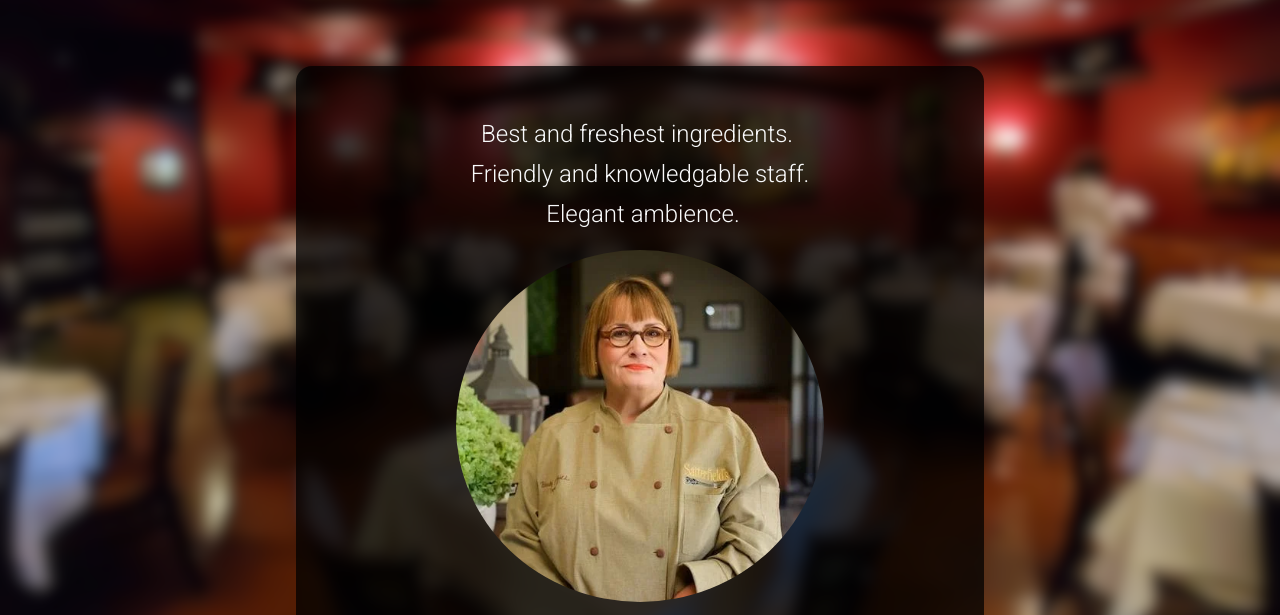
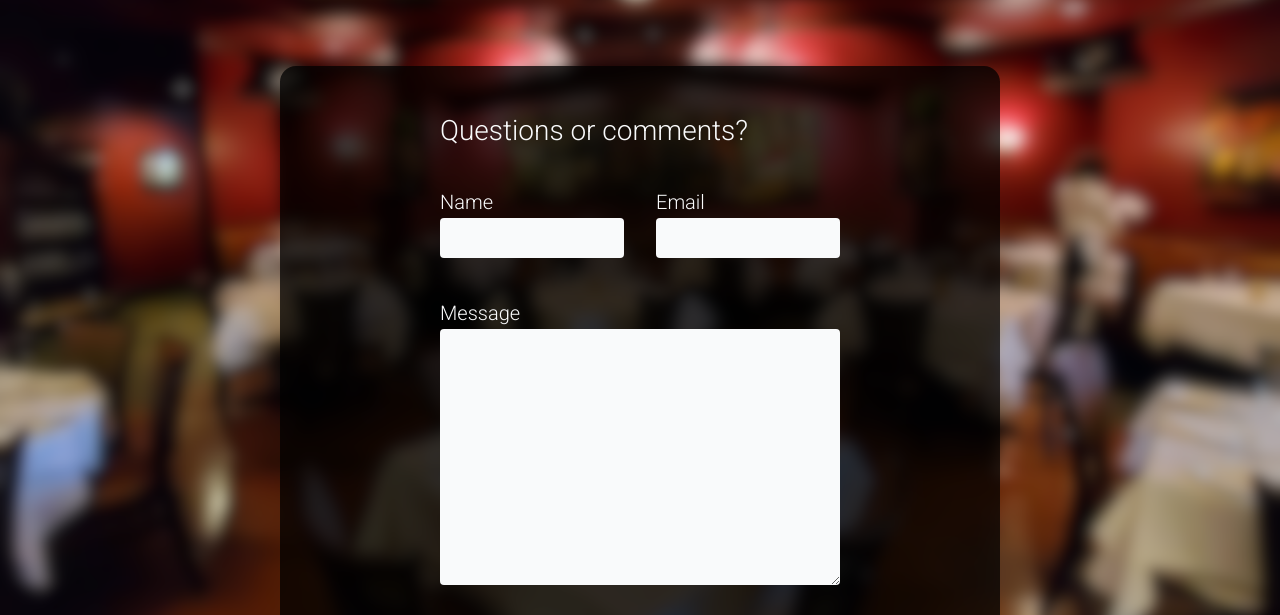
Before and after one commit to obiwanskywalkr/odin-restaurant-page, a website built with webpack: page src/index.html in a window 1280 px wide. Both pictures are taken after a click on the element "Contact". Shown: the part 174-789 px from the top of the page. Built offline with nearby package versions, Linux system fonts and the light colour scheme; a web font is replaced by a local one.

Commit message:
Setup and style module for contact tab

```diff
--- a/src/contact.js
+++ b/src/contact.js
@@ -0,0 +1,75 @@
+import './style.css';
+
+function createContact() {
+    const contact = document.createElement('div');
+    contact.setAttribute('id', 'contact');
+
+    const form = document.createElement('form');
+    form.setAttribute('method', 'post');
+
+    const legend = document.createElement('legend');
+    legend.textContent = "Questions or comments?";
+
+    const nameDiv = document.createElement('div');
+
+    const nameLabel = document.createElement('label');
+    nameLabel.setAttribute('for', 'name');
+    nameLabel.textContent = "Name";
+
+    const nameInput = document.createElement('input');
+    nameInput.setAttribute('type', 'text');
+    nameInput.setAttribute('name', 'name');
+    nameInput.setAttribute('id', 'name');
+
+    nameDiv.appendChild(nameLabel);
+    nameDiv.appendChild(nameInput);
+
+    const emailDiv = document.createElement('div');
+
+    const emailLabel = document.createElement('label');
+    emailLabel.setAttribute('for', 'email');
+    emailLabel.textContent = "Email";
+
+    const emailInput = document.createElement('input');
+    emailInput.setAttribute('type', 'email');
+    emailInput.setAttribute('name', 'email');
+    emailInput.setAttribute('id', 'email');
+
+    emailDiv.appendChild(emailLabel);
+    emailDiv.appendChild(emailInput);
+
+    const messageDiv = document.createElement('div');
+
+    const messageLabel = document.createElement('label');
+    messageLabel.setAttribute('for', 'message');
+    messageLabel.textContent = "Message";
+
+    const messageInput = document.createElement('textarea');
+    messageInput.setAttribute('name', 'message');
+    messageInput.setAttribute('id', 'message');
+
+    messageDiv.appendChild(messageLabel);
+    messageDiv.appendChild(messageInput);
+
+    const submit = document.createElement('button');
+    submit.setAttribute('type', 'submit');
+    submit.setAttribute('id', 'submit');
+    submit.textContent = 'Submit';
+
+    form.appendChild(legend);
+    form.appendChild(nameDiv);
+    form.appendChild(emailDiv);
+    form.appendChild(messageDiv);
+    form.appendChild(submit);
+    contact.appendChild(form);
+
+    return contact;
+}
+
+function renderContact() {
+    const main = document.getElementById('main');
+    main.innerHTML = "";
+    main.appendChild(createContact());
+}
+
+export default renderContact;
--- a/src/home.js
+++ b/src/home.js
@@ -1,4 +1,5 @@
 import chef from './images/chef.png';
+import './style.css';
 
 function createHome() {
     const home = document.createElement('div');
--- a/src/index.js
+++ b/src/index.js
@@ -1,7 +1,7 @@
 import renderSite from './site.js';
 import renderHome from './home.js';
-import renderMenu from './menu.js'
-import renderContact from './contact.js'
+import renderMenu from './menu.js';
+import renderContact from './contact.js';
 
 renderSite();
 
--- a/src/menu.js
+++ b/src/menu.js
@@ -1,4 +1,5 @@
 import currentMenu from './images/menu.png';
+import './style.css';
 
 function createMenu() {
     const menu = document.createElement('div');
--- a/src/style.css
+++ b/src/style.css
@@ -22,8 +22,8 @@ body {
 #header {
     height: 10rem;
     width: 100%;
+    background-color: var(--primary-dark);
     color: var(--primary-light);
-    background-color: var(--primary-dark);
     display: flex;
     justify-content: center;
 }
@@ -94,6 +94,58 @@ body {
     width: 35rem;
     height: 50rem;
 }
+#contact > form {
+    font-size: 1.25rem;
+    font-weight: 300;
+    display: grid;
+    grid-template-columns: 1fr 1fr;
+    grid-template-rows: 0.5fr 1fr 4fr 0.5fr;
+    column-gap: 2rem;
+    row-gap: 2.5rem;
+}
+form > legend {
+    font-size: 1.75rem;
+    grid-column: 1 / 3;
+}
+form > div {
+    display: flex;
+    flex-direction: column;
+    gap: 0.25rem;
+}
+#name,
+#email {
+    height: 1.5rem;
+    padding: .5rem;
+    background-color: var(--primary-light);
+    border: none;
+    border-radius: 0.25rem;
+    font-family: 'Roboto', sans-serif;
+}
+form > div:nth-child(4) {
+    width: 25rem;
+    grid-column: 1 / 3;
+}
+#message {
+    height: 15rem;
+    padding: .5rem;
+    background-color: var(--primary-light);
+    border: none;
+    border-radius: 0.25rem;
+    font-family: 'Roboto', sans-serif;
+    font-size: 1rem;
+}
+#submit {
+    cursor: pointer;
+    width: 10rem;
+    background-color: var(--primary-light);
+    border: none;
+    border-radius: .5rem;
+    color: var(--primary-dark);
+    font-size: 1.25rem;
+    grid-row: 4 / 5;
+    grid-column: 1 / 3;
+    justify-self: center;
+}
 #footer {
     width: 100%;
     padding: 2rem 0;
```
Also changed, not shown: src/images/chef.webp (deleted), src/images/satterfields.webp (deleted).
